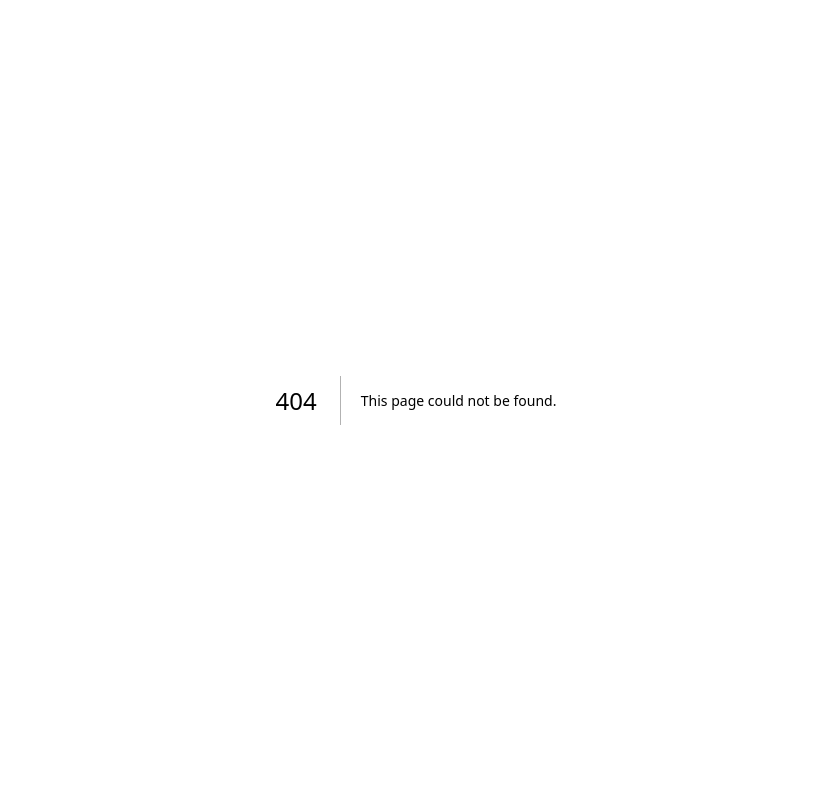
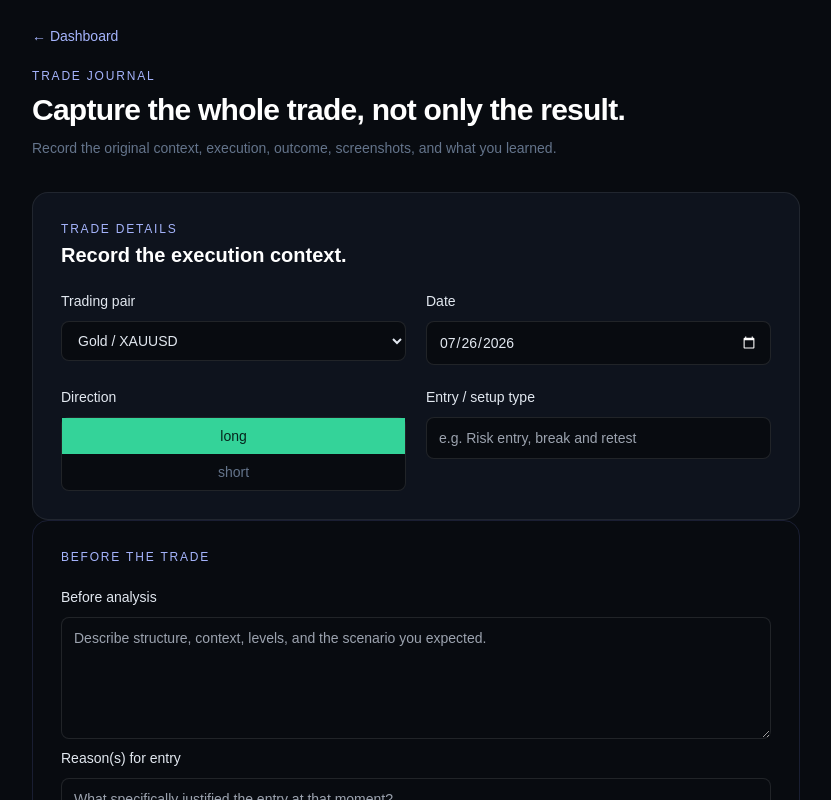
Before and after one commit to masigo-alt/trade-decision-os, a Next.js app: page /trade-journal in a window 1280 px wide. Before the commit this address had no page. Shown: the top 800 px of the page, without its empty margins (224-1055 px from the left). Built offline with nearby package versions, Linux system fonts and the light colour scheme.

Commit message:
feat: add trade journal page

```diff
--- /dev/null
+++ b/app/trade-journal/page.tsx
@@ -0,0 +1,6 @@
+import Link from "next/link";
+import { TradeJournalForm } from "@/components/trade-journal-form";
+
+export default function TradeJournalPage() {
+  return <main className="min-h-screen bg-[#080b10] px-5 py-6 text-slate-100 sm:px-8 lg:px-10"><div className="mx-auto max-w-3xl"><header className="mb-8"><Link href="/" className="text-sm text-indigo-300 transition hover:text-indigo-200">← Dashboard</Link><p className="mt-5 text-xs font-medium uppercase tracking-[0.15em] text-indigo-300">Trade journal</p><h1 className="mt-2 text-2xl font-semibold tracking-tight text-white sm:text-3xl">Capture the whole trade, not only the result.</h1><p className="mt-2 text-sm leading-6 text-slate-500">Record the original context, execution, outcome, screenshots, and what you learned.</p></header><TradeJournalForm /></div></main>;
+}
```
